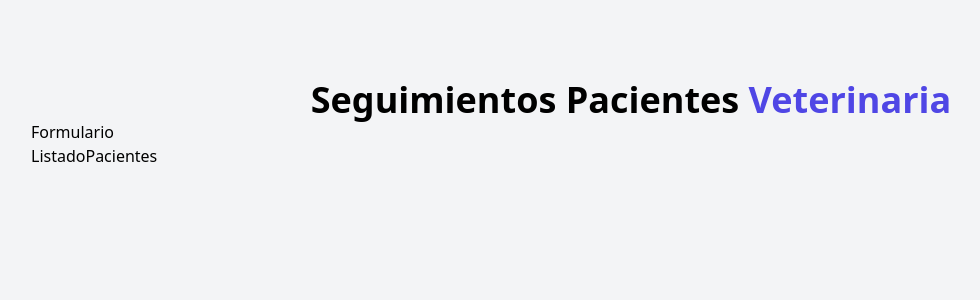
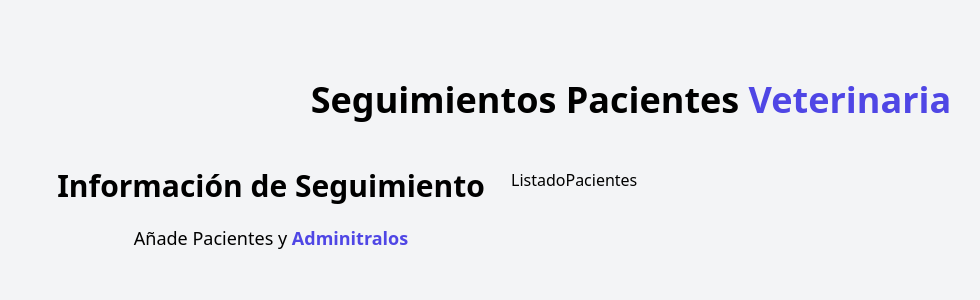
Before and after one commit to renier1989/citas-react, a React (Vite) app: page / in a window 1280 px wide. Shown: the top 300 px of the page, without its empty margins (9-989 px from the left). Built offline with nearby package versions, Linux system fonts and the light colour scheme.

Commit message:
Class61  - Añadiendo algunos estilos al componente de fomulario

```diff
--- a/src/App.jsx
+++ b/src/App.jsx
@@ -7,8 +7,10 @@ function App() {
     <>
       <div className="container mx-auto mt-20">
         <Header />
-        <Formulario />
-        <ListadoPacientes />
+        <div className="md:flex mt-12">
+          <Formulario />
+          <ListadoPacientes />
+        </div>
       </div>
     </>
   );
--- a/src/components/Formulario.jsx
+++ b/src/components/Formulario.jsx
@@ -1,5 +1,12 @@
 function Formulario() {
-  return <div>Formulario</div>;
+  return (
+    <div className="md:w-1/2 lg:w-2/5">
+      <h2 className="font-black text-3xl text-center">Información de Seguimiento</h2>
+      <p className="text-lg mt-5 text-center">
+        Añade Pacientes y {""} <span className="text-indigo-600 font-bold"> Adminitralos</span>
+      </p>
+    </div>
+  );
 }
 
 export default Formulario;
--- a/src/components/ListadoPacientes.jsx
+++ b/src/components/ListadoPacientes.jsx
@@ -1,7 +1,7 @@
 
 const ListadoPacientes = () => {
   return (
-    <div>ListadoPacientes</div>
+    <div className="w-1/2">ListadoPacientes</div>
   )
 }
 
```
